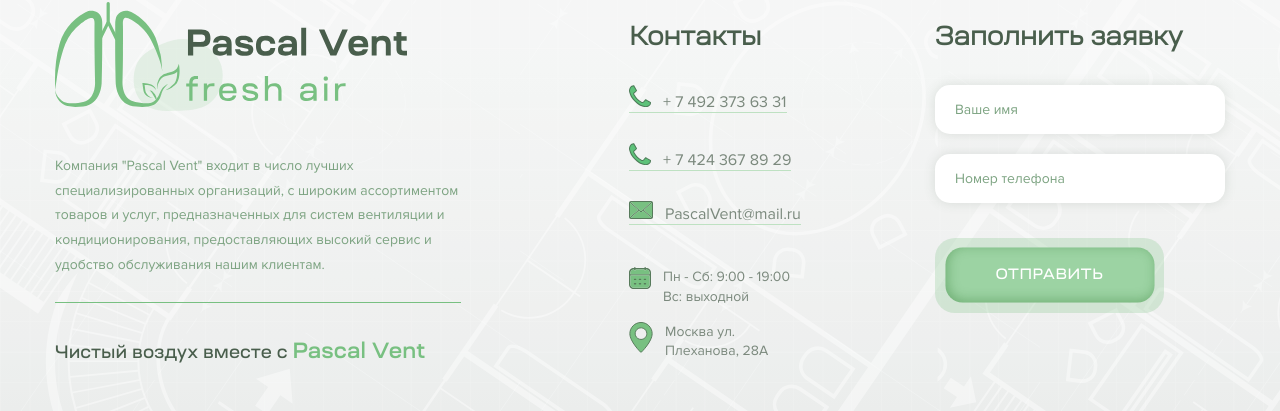
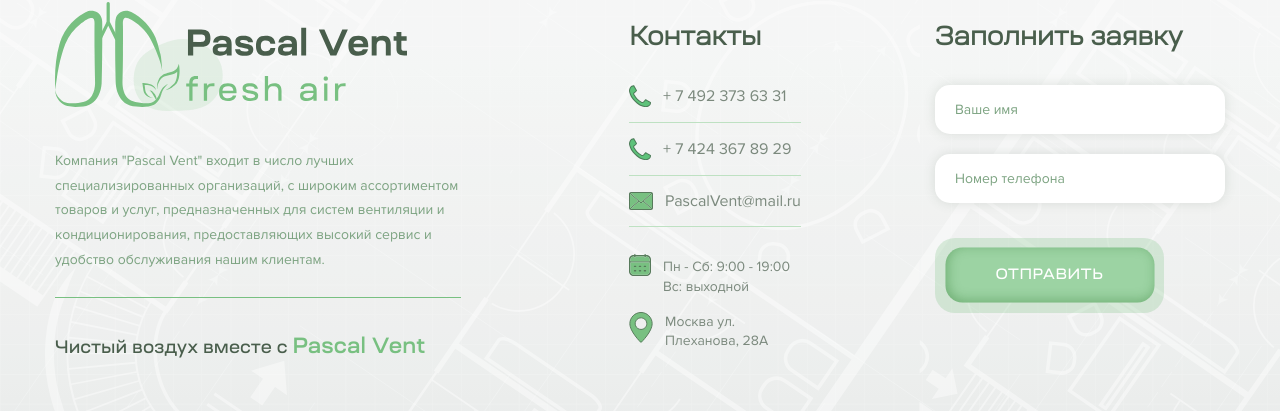
Before and after one commit to Lehano-A/fresh-air, a React (Create React App) app: page / in a window 1280 px wide. Shown: the part 7780-8191 px from the top of the page. Built offline with nearby package versions, Linux system fonts and the light colour scheme.

Commit message:
Рефакторит стили списка контактов в Footer

```diff
--- a/src/components/Footer/Footer.tsx
+++ b/src/components/Footer/Footer.tsx
@@ -27,7 +27,7 @@
         <div className='footer__contacts'>
           <h2 className='footer__contacts-subtitle'>Контакты</h2>
           <ul className='footer__contacts-list'>
-            <li className='footer__contacts-item'>
+            <li className='footer__contacts-item footer__contacts-item_icon_number-phone footer__contacts-item_border_bottom'>
               <a
                 className='footer__number-phone'
                 href='tel:+7492376331'
@@ -35,7 +35,7 @@
                 + 7 492 373 63 31
               </a>
             </li>
-            <li className='footer__contacts-item'>
+            <li className='footer__contacts-item footer__contacts-item_icon_number-phone footer__contacts-item_border_bottom'>
               <a
                 className='footer__number-phone'
                 href='tel:+74243678929'
@@ -43,7 +43,7 @@
                 + 7 424 367 89 29
               </a>
             </li>
-            <li className='footer__contacts-item'>
+            <li className='footer__contacts-item footer__contacts-item_icon_email footer__contacts-item_grid-position_email footer__contacts-item_border_bottom'>
               <a
                 className='footer__email'
                 href='mailto:PascalVent@mail.ru'
@@ -51,13 +51,13 @@
                 PascalVent@mail.ru
               </a>
             </li>
-            <li className='footer__contacts-item footer__work-time'>
-              {`Пн - Сб: 9:00 - 19:00
-Вс: выходной`}
+            <li className='footer__contacts-item footer__contacts-item_icon_work-time footer__contacts-item_grid-position_work-time footer__contacts-item_padding-top_work-time'>
+              <span className='footer__work-time'>{`Пн - Сб: 9:00 - 19:00
+Вс: выходной`}</span>
             </li>
-            <li className='footer__contacts-item footer__address'>
-              {`Москва ул.
-              Плеханова, 28А`}
+            <li className='footer__contacts-item footer__contacts-item_icon_address footer__contacts-item_grid-position_address'>
+              <span className='footer__address'>{`Москва ул.
+              Плеханова, 28А`}</span>
             </li>
           </ul>
         </div>
--- a/src/scss/layout/footer/_footer__contacts.scss
+++ b/src/scss/layout/footer/_footer__contacts.scss
@@ -21,47 +21,73 @@
 
     &-item {
       display: flex;
+      align-items: center;
+
+      &_icon {
+        &_number-phone {
+          &::before {
+            @include icon-contact(
+              '../../../images/common/icons/telephone-handle.svg'
+            );
+          }
+        }
+
+        &_email {
+          &::before {
+            @include icon-contact('../../../images/common/icons/envelope.svg');
+          }
+        }
+
+        &_work-time {
+          &::before {
+            @include icon-contact('../../../images/common/icons/calendar.svg');
+          }
+        }
+
+        &_address {
+          &::before {
+            @include icon-contact('../../../images/common/icons/pin.svg');
+          }
+        }
+
+        &_number-phone,
+        &_email,
+        &_work-time,
+        &_address {
+          &::before {
+            margin-right: $margin-right-icon-list-item;
+          }
+        }
+
+        &_work-time,
+        &_address {
+          align-self: self-start;
+
+          &::before {
+            align-self: self-start;
+            margin-right: $margin-right-icon-list-item;
+          }
+        }
+      }
     }
   }
 
   &__number-phone {
     color: inherit;
-
-    &::before {
-      @include icon-contact(
-        '../../../images/common/icons/telephone-handle.svg'
-      );
-      margin-right: $margin-right-icon-list-item;
-    }
   }
 
   &__email {
     color: inherit;
-
-    &::before {
-      @include icon-contact('../../../images/common/icons/envelope.svg');
-      margin-right: $margin-right-icon-list-item;
-    }
   }
 
   &__work-time {
     white-space: pre-line;
     line-height: 1.42;
-
-    &::before {
-      @include icon-contact('../../../images/common/icons/calendar.svg');
-      margin-right: $margin-right-icon-list-item;
-    }
   }
 
   &__address {
     white-space: pre-line;
     line-height: 1.42;
-
-    &::before {
-      @include icon-contact('../../../images/common/icons/pin.svg');
-      margin-right: $margin-right-icon-list-item;
-    }
   }
 }
 
@@ -87,9 +113,28 @@
         font-size: 1.3rem;
         margin: 0;
       }
+
+      &-item {
+        &_grid-position {
+          &_email {
+            grid-row: 3;
+            grid-column: 1;
           }
 
-    &__number-phone {
+          &_work-time {
+            grid-row: 1/3;
+            grid-column: 2;
+          }
+
+          &_address {
+            grid-row: 2/5;
+            grid-column: 2;
+            align-self: self-end;
+          }
+        }
+
+        &_icon {
+          &_number-phone {
             &::before {
               width: 16px;
               height: 16px;
@@ -106,31 +151,21 @@
             }
           }
 
-    &__email {
-      grid-row: 3;
-      grid-column: 1;
-
+          &_email {
             &::before {
               width: 16px;
               height: 13px;
             }
           }
 
-    &__work-time {
-      grid-row: 1/3;
-      grid-column: 2;
-
+          &_work-time {
             &::before {
               width: 16px;
               height: 16px;
             }
           }
 
-    &__address {
-      grid-row: 2/5;
-      grid-column: 2;
-      align-self: self-end;
-
+          &_address {
             &::before {
               width: 16px;
               height: 20px;
@@ -138,32 +173,40 @@
           }
         }
       }
+    }
+  }
+}
 
 @media screen and (min-width: 768px) {
   .footer {
+    &__work-time {
+      margin-top: 3px;
+    }
+
     &__contacts {
       grid-column: 1;
 
       &-list {
         font-size: 1.6rem;
       }
-    }
 
-    &__number-phone {
+      &-item {
+        &_icon {
+          &_number-phone {
             &::before {
               width: 22px;
               height: 22px;
             }
           }
 
-    &__email {
+          &_email {
             &::before {
               width: 24px;
               height: 18px;
             }
           }
 
-    &__work-time {
+          &_work-time {
             font-size: 1.4rem;
 
             &::before {
@@ -172,12 +215,15 @@
             }
           }
 
-    &__address {
+          &_address {
             font-size: 1.4rem;
 
             &::before {
               width: 24px;
               height: 31px;
+            }
+          }
+        }
       }
     }
   }
@@ -200,27 +246,35 @@
         grid-template-columns: repeat(1, 1fr);
         row-gap: 0;
       }
-
       &-item {
+        &:where(:nth-child(1n):not(:last-child)) {
           padding: 15px 0;
+        }
+        &_border {
+          &_bottom {
+            border-bottom: 1px $green-light-400 solid;
           }
         }
 
-    &__number-phone,
-    &__email {
-      border-bottom: 1px $green-light-400 solid;
+        &_padding-top {
+          &_work-time {
+            padding-top: 27px;
+          }
         }
 
-    &__work-time {
+        &_grid-position {
+          &_work-time {
             grid-row: 4;
             grid-column: 1;
-      padding: 27px 0 15px 0;
           }
 
-    &__address {
+          &_address {
             grid-row: 5;
             grid-column: 1;
             padding: 0;
           }
         }
       }
+    }
+  }
+}
```
Lines whose indentation alone changed are shown as unchanged.
